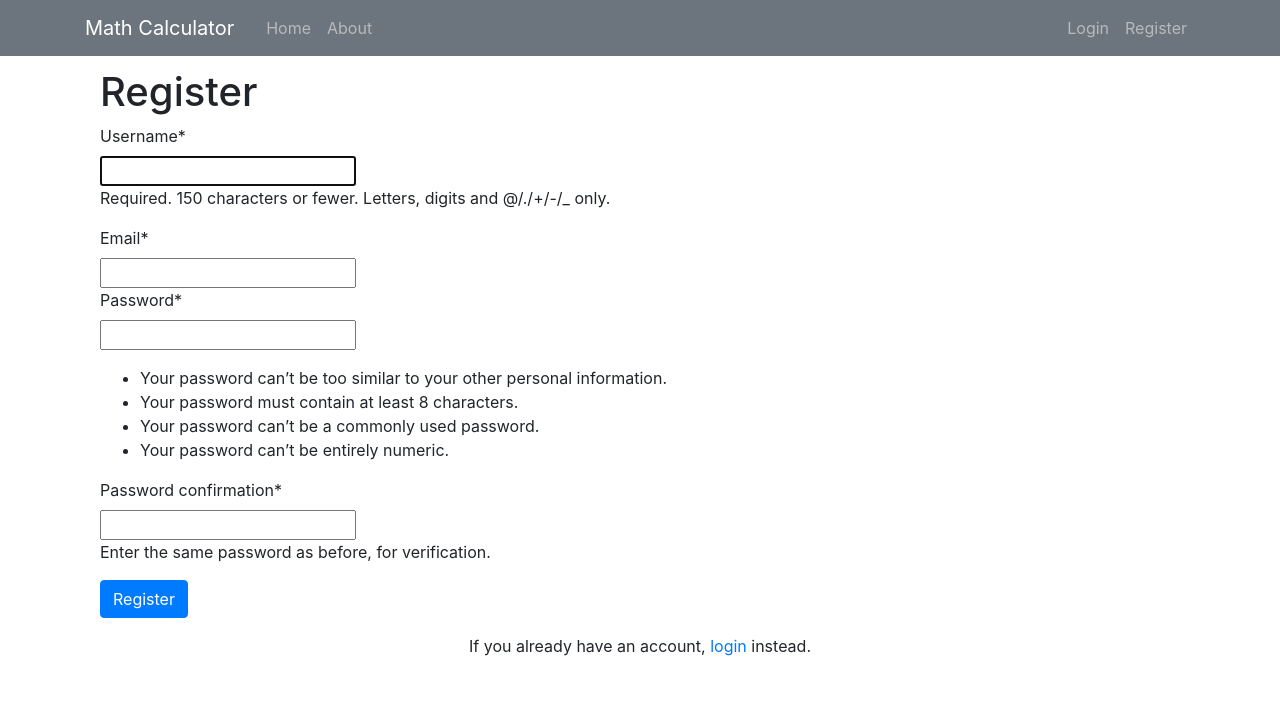
After one commit to am18ah/Python-Math-Calc, a Django app: page /register/ in a window 1280 px wide. The commit adds this page. Shown: the top 721 px of the page. Run offline with Django 3.2, Linux system fonts and the light colour scheme; some libraries are stand-ins or nearby versions.

Commit message:
Made sample login info without a database
html and some back end for a user registration

```diff
--- a/django_project/django_proj/settings.py
+++ b/django_project/django_proj/settings.py
@@ -38,6 +38,7 @@ INSTALLED_APPS = [
     'django.contrib.sessions',
     'django.contrib.messages',
     'django.contrib.staticfiles',
+    'crispy_forms',
 ]
 
 MIDDLEWARE = [
--- /dev/null
+++ b/django_project/math_app/forms.py
@@ -0,0 +1,20 @@
+from django import forms
+from django.contrib.auth.forms import UserCreationForm
+from django.contrib.auth.models import User
+
+
+# Create your forms here.
+
+class NewUserForm(UserCreationForm):
+    email = forms.EmailField(required=True)
+
+    class Meta:
+        model = User
+        fields = ("username", "email", "password1", "password2")
+
+    def save(self, commit=True):
+        user = super(NewUserForm, self).save(commit=False)
+        user.email = self.cleaned_data['email']
+        if commit:
+            user.save()
+        return user
--- a/django_project/math_app/templates/math_app/base.html
+++ b/django_project/math_app/templates/math_app/base.html
@@ -30,12 +30,15 @@
 	        <!-- Navbar Right Side -->
 	        <div class="navbar-nav">
 	          <a class="nav-item nav-link" href="#">Login</a>
-	          <a class="nav-item nav-link" href="#">Register</a>
+	          <a class="nav-item nav-link" href="/register">Register</a>
 	        </div>
 	      </div>
 	    </div>
 	  </nav>
 	</header>
+	<div class = "container">
+		{%block content%}{% endblock %}
+	</div>
 	<!-- Optional JavaScript -->
     <!-- jQuery first, then Popper.js, then Bootstrap JS -->
     <script src="https://code.jquery.com/jquery-3.2.1.slim.min.js" integrity="sha384-KJ3o2DKtIkvYIK3UENzmM7KCkRr/rE9/Qpg6aAZGJwFDMVNA/GpGFF93hXpG5KkN" crossorigin="anonymous"></script>
--- /dev/null
+++ b/django_project/math_app/templates/math_app/register.html
@@ -0,0 +1,21 @@
+<!-- {% extends "math_app/base.html" %}
+ -->
+{% block content %}
+
+{% load crispy_forms_tags %}
+
+<!--Register-->
+<div style = "position:relative; left:0px; top:20px;">
+<div class="container py-5">
+
+		<h1>Register</h1>
+
+	<form method="POST">
+		{% csrf_token %}
+		{{ register_form|crispy }}
+		<button class="btn btn-primary" type="submit">Register</button>
+	</form>
+	<p class="text-center">If you already have an account, <a href="#">login</a> instead.</p>
+</div>
+</div>
+{% endblock %}
--- a/django_project/math_app/urls.py
+++ b/django_project/math_app/urls.py
@@ -2,5 +2,7 @@ from django.urls import path
 from . import views
 urlpatterns = [
     path('', views.home, name='math-home'),
+    path('register/', views.register_request, name='math-register'),
     path('about/', views.about, name='math-about'),
+
 ]
--- a/django_project/math_app/views.py
+++ b/django_project/math_app/views.py
@@ -1,8 +1,28 @@
 from django.shortcuts import render
 from django.http import HttpResponse
+from django.shortcuts import  render, redirect
+from .forms import NewUserForm
+from django.contrib.auth import login
+from django.contrib import messages
+
 
 def home(request):
     return render(request, 'math_app/home.html')
 
+
 def about(request):
     return render(request, 'math_app/about.html', {'title': 'About'})
+
+
+
+def register_request(request):
+    if request.method == "POST":
+        form = NewUserForm(request.POST)
+        if form.is_valid():
+            user = form.save()
+            login(request, user)
+            messages.success(request, "Registration successful." )
+            return redirect("main:homepage")
+        messages.error(request, "Unsuccessful registration. Invalid information.")
+    form = NewUserForm()
+    return render (request=request, template_name="math_app/register.html", context={"register_form":form})
```
Also changed, not shown: 1 other file.
